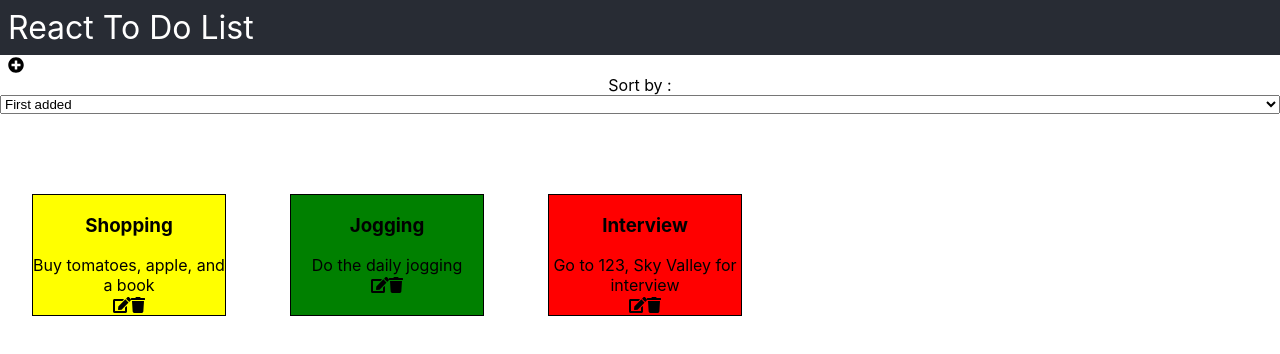
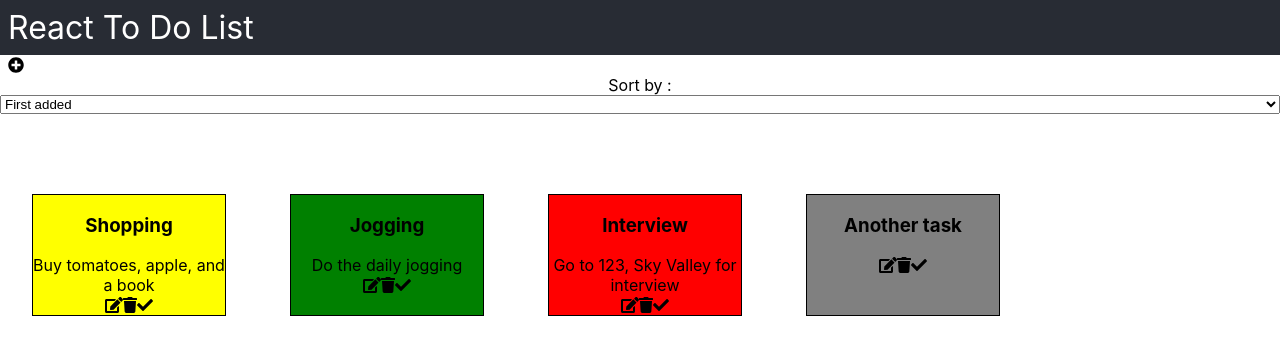
Before and after one commit to Skyrlon/react-todo-list, a React (Create React App) app: page / in a window 1280 px wide. Shown: the top 354 px of the page. Built offline with nearby package versions, Linux system fonts and the light colour scheme.

Commit message:
added todo completion

```diff
--- a/src/App.js
+++ b/src/App.js
@@ -13,18 +13,28 @@ const App = () => {
       title: "Shopping",
       details: "Buy tomatoes, apple, and a book",
       priority: "medium",
+      completed: false,
     },
     {
       id: 1,
       title: "Jogging",
       details: "Do the daily jogging ",
       priority: "low",
+      completed: false,
     },
     {
       id: 2,
       title: "Interview",
       details: "Go to 123, Sky Valley for interview",
       priority: "hight",
+      completed: false,
+    },
+    {
+      id: 3,
+      title: "Another task ",
+      details: "",
+      priority: "medium",
+      completed: true,
     },
   ]);
 
@@ -79,6 +89,7 @@ const App = () => {
       title: todo.title,
       details: todo.details,
       priority: todo.priority,
+      completed: false,
     };
     let newTodoList = [...todos, newTodo];
     setTodos([...todos, newTodo]);
@@ -100,13 +111,25 @@ const App = () => {
   };
 
   const handleDeleteTodo = (idToDelete) => {
-    const indexOfTodoToDelete = todos
+    const newTodoList = todos.filter((todo) => todo.id !== idToDelete);
+    setTodos(newTodoList);
+  };
+
+  const handleToggleCompleteTodo = (todo, completedValue) => {
+    const indexOfTodoToToggleComplete = todos
       .map(function (x) {
         return x.id;
       })
-      .indexOf(idToDelete);
+      .indexOf(todo.id);
     let newTodoList = todos;
-    newTodoList.splice(indexOfTodoToDelete, 1);
+    newTodoList.splice(indexOfTodoToToggleComplete, 1, {
+      id: todo.id,
+      title: todo.title,
+      details: todo.details,
+      priority: todo.priority,
+      completed: completedValue,
+    });
+    console.log(newTodoList[indexOfTodoToToggleComplete]);
     setTodos([...newTodoList]);
   };
 
@@ -116,9 +139,9 @@ const App = () => {
   };
 
   useEffect(() => {
-    sortingTodos(sortBy, sortedTodos);
+    sortingTodos(sortBy, todos);
     // eslint-disable-next-line react-hooks/exhaustive-deps
-  }, []);
+  }, [todos]);
 
   return (
     <div className="App">
@@ -160,6 +183,7 @@ const App = () => {
           setTodoToEdit(e);
         }}
         deleteTodo={handleDeleteTodo}
+        toggleCompleteTodo={handleToggleCompleteTodo}
       />
     </div>
   );
--- a/src/components/Todos.jsx
+++ b/src/components/Todos.jsx
@@ -1,7 +1,7 @@
 import styled from "styled-components";
 
 import { FontAwesomeIcon } from "@fortawesome/react-fontawesome";
-import { faEdit, faTrash } from "@fortawesome/free-solid-svg-icons";
+import { faEdit, faTrash, faCheck } from "@fortawesome/free-solid-svg-icons";
 
 const StyledTodos = styled.div`
   display: flex;
@@ -26,20 +26,34 @@ const StyledTodos = styled.div`
         background-color: green;
       }
     }
+    &.done {
+      background-color: grey;
+    }
   }
 `;
 
-const Todos = ({ TodoListItems, editTodo, deleteTodo }) => {
+const Todos = ({ TodoListItems, editTodo, deleteTodo, toggleCompleteTodo }) => {
   return (
     <StyledTodos>
       {TodoListItems.map((element) => (
-        <div key={element.id} className={`priority-${element.priority}`}>
+        <div
+          key={element.id}
+          className={`priority-${element.priority} ${
+            element.completed ? "done" : "truc"
+          }`}
+        >
           <h3>{element.title}</h3>
           <div>{element.details}</div>
           <FontAwesomeIcon icon={faEdit} onClick={() => editTodo(element)} />
           <FontAwesomeIcon
             icon={faTrash}
             onClick={() => deleteTodo(element.id)}
+          />
+          <FontAwesomeIcon
+            icon={faCheck}
+            onClick={() =>
+              toggleCompleteTodo(element, element.completed ? false : true)
+            }
           />
         </div>
       ))}
```
